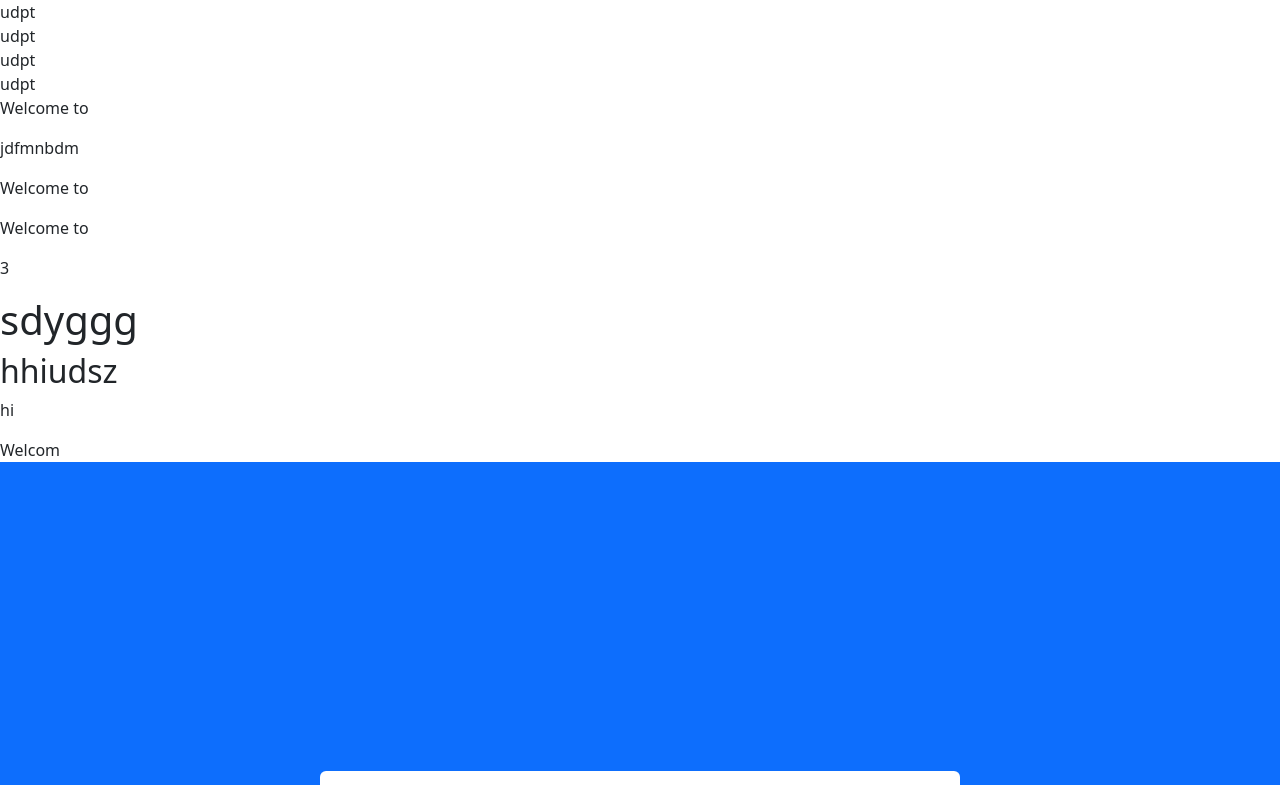
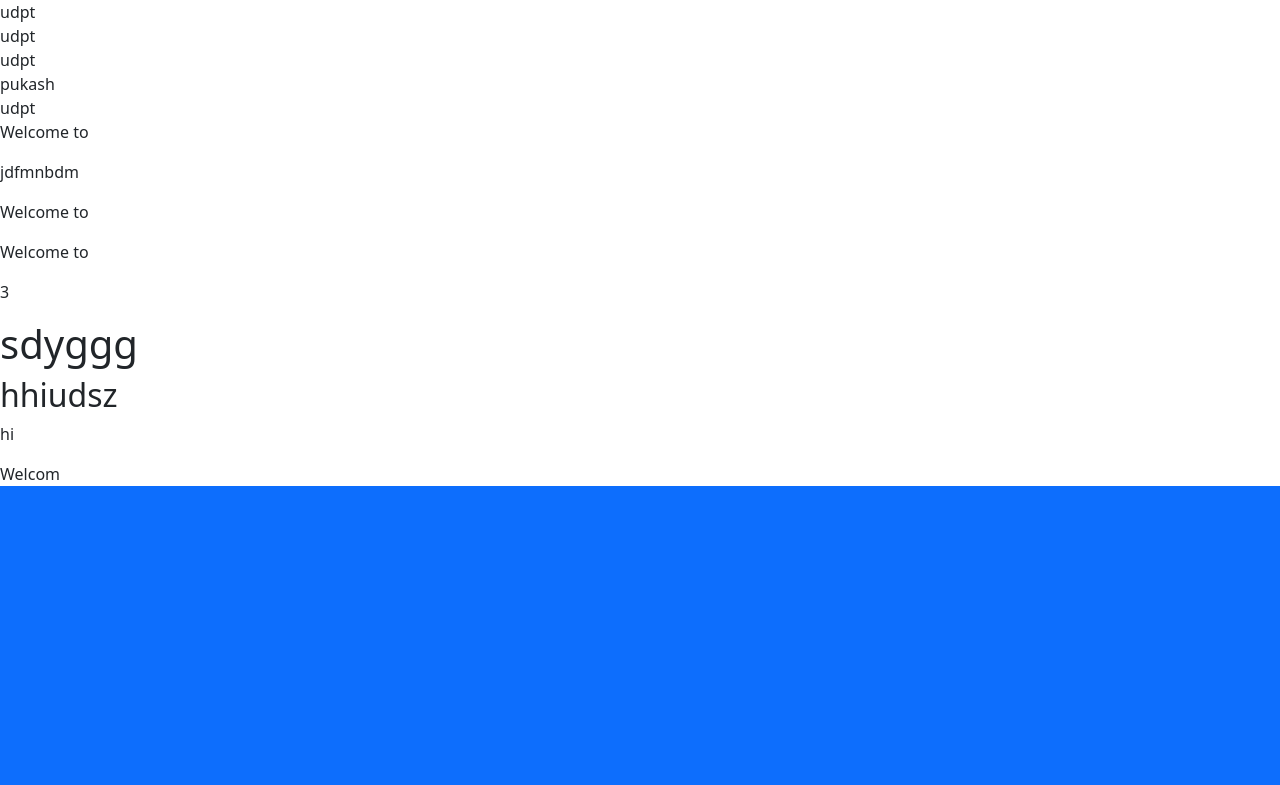
Before and after one commit to Anand370/po-practice-react-app, a React (Vite) app: page / in a window 1280 px wide. Shown: the top 785 px of the page. Built offline with nearby package versions, Linux system fonts and the light colour scheme.

Commit message:
div changes

```diff
--- a/src/Sdpt.jsx
+++ b/src/Sdpt.jsx
@@ -6,6 +6,7 @@ function Sdpt() {
      <div>udpt</div>
      <div>udpt</div>
      <div>udpt</div>
+     <div>pukash</div>
      <div>udpt</div>
      <p>Welcome to </p>
      <p>jdfmnbdm </p>
```
